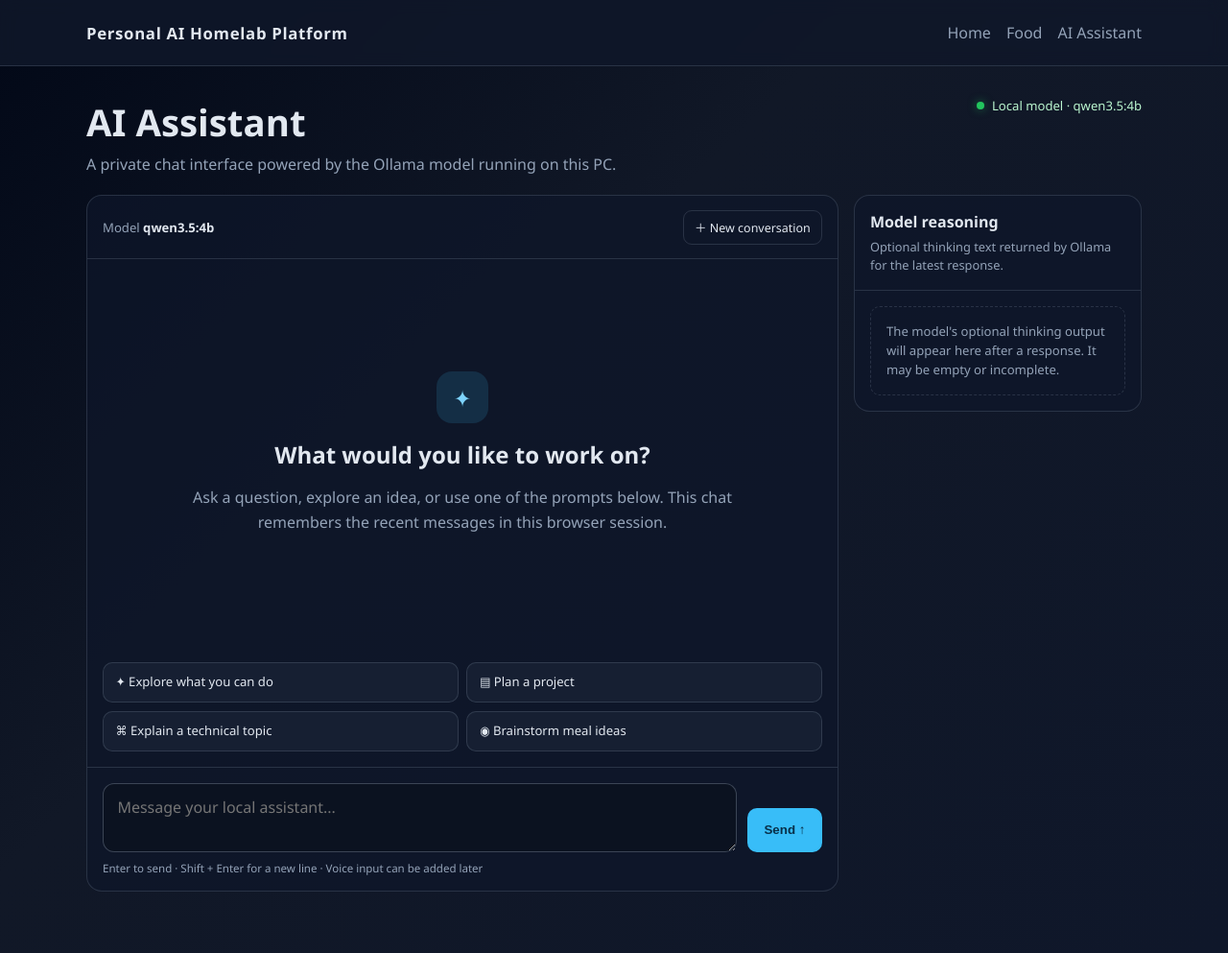
After one commit to IronRon/Personal-AI-Homelab-Platform, a Django app: page /assistant/ in a window 1280 px wide. The commit adds this page. Shown: the whole page at 96% size. Run offline with Django 5.2, Linux system fonts and the light colour scheme.

Commit message:
feat(assistant): Implement AI Assistant chat interface and backend integration

```diff
--- /dev/null
+++ b/backend/apps/assistant/urls.py
@@ -0,0 +1,9 @@
+from django.urls import path
+
+from . import views
+
+urlpatterns = [
+    path("", views.chat_page, name="assistant_chat"),
+    path("api/chat/", views.chat_api, name="assistant_chat_api"),
+    path("new/", views.new_conversation, name="assistant_new_conversation"),
+]
--- /dev/null
+++ b/backend/apps/assistant/views.py
@@ -0,0 +1,105 @@
+import json
+
+from django.conf import settings
+from django.http import JsonResponse
+from django.shortcuts import render
+from django.views.decorators.http import require_POST
+
+from .services.ollama import (
+    OllamaConnectionError,
+    OllamaHTTPError,
+    OllamaResponseError,
+    OllamaService,
+    OllamaTimeoutError,
+)
+
+SESSION_MESSAGES_KEY = "assistant_chat_messages"
+MAX_MESSAGE_LENGTH = 8000
+MAX_HISTORY_MESSAGES = 40
+
+
+def chat_page(request):
+    """Render the chat interface and current session conversation."""
+    return render(
+        request,
+        "assistant/chat.html",
+        {
+            "chat_messages": request.session.get(SESSION_MESSAGES_KEY, []),
+            "ollama_model": settings.OLLAMA_MODEL,
+        },
+    )
+
+
+@require_POST
+def chat_api(request):
+    """Send a message to Ollama and retain the conversation in the session."""
+    try:
+        payload = json.loads(request.body.decode("utf-8"))
+    except (json.JSONDecodeError, UnicodeDecodeError):
+        return JsonResponse({"error": "The request was not valid JSON."}, status=400)
+
+    if not isinstance(payload, dict):
+        return JsonResponse({"error": "The request must be a JSON object."}, status=400)
+
+    message = payload.get("message")
+    if not isinstance(message, str) or not message.strip():
+        return JsonResponse({"error": "Please enter a message."}, status=400)
+
+    message = message.strip()
+    if len(message) > MAX_MESSAGE_LENGTH:
+        return JsonResponse(
+            {"error": f"Messages must be {MAX_MESSAGE_LENGTH} characters or fewer."},
+            status=400,
+        )
+
+    stored_messages = request.session.get(SESSION_MESSAGES_KEY, [])
+    history = [
+        {"role": item["role"], "content": item["content"]}
+        for item in stored_messages
+        if item.get("role") in ("user", "assistant")
+        and isinstance(item.get("content"), str)
+    ][-MAX_HISTORY_MESSAGES:]
+
+    try:
+        result = OllamaService().chat(message, history=history)
+    except OllamaConnectionError:
+        return JsonResponse(
+            {"error": "Could not connect to Ollama. Make sure Ollama is running on this PC."},
+            status=503,
+        )
+    except OllamaTimeoutError:
+        return JsonResponse(
+            {"error": "Ollama took too long to respond. Try again in a moment."},
+            status=504,
+        )
+    except (OllamaHTTPError, OllamaResponseError):
+        return JsonResponse(
+            {"error": "Ollama returned an unexpected response. Check that the model is available."},
+            status=502,
+        )
+    except ValueError as exc:
+        return JsonResponse({"error": str(exc)}, status=400)
+
+    stored_messages.extend([
+        {"role": "user", "content": message},
+        {
+            "role": "assistant",
+            "content": result.content,
+            "thinking": result.thinking,
+        },
+    ])
+    request.session[SESSION_MESSAGES_KEY] = stored_messages[-MAX_HISTORY_MESSAGES:]
+    request.session.modified = True
+
+    return JsonResponse({
+        "answer": result.content,
+        "thinking": result.thinking,
+        "model": settings.OLLAMA_MODEL,
+    })
+
+
+@require_POST
+def new_conversation(request):
+    """Clear the assistant conversation in the current browser session."""
+    request.session.pop(SESSION_MESSAGES_KEY, None)
+    return JsonResponse({"ok": True})
--- a/backend/apps/core/views.py
+++ b/backend/apps/core/views.py
@@ -30,9 +30,9 @@ def home(request):
         },
         {
             'name': 'AI Assistant',
-            'description': 'A local, tool-aware assistant for daily workflows.',
-            'link': '#',
-            'coming_soon': True,
+            'description': 'Chat with your local Ollama model.',
+            'link': reverse('assistant_chat'),
+            'coming_soon': False,
         },
     ]
     return render(request, 'core/home.html', {'modules': modules})
--- a/backend/config/urls.py
+++ b/backend/config/urls.py
@@ -4,5 +4,6 @@ from django.urls import include, path
 urlpatterns = [
     path('', include('apps.core.urls')),
     path('food/', include('apps.food.urls')),
+    path('assistant/', include('apps.assistant.urls')),
     path('admin/', admin.site.urls),
 ]
--- /dev/null
+++ b/backend/templates/assistant/chat.html
@@ -0,0 +1,291 @@
+{% extends 'base.html' %}
+
+{% block title %}AI Assistant | Personal AI Homelab Platform{% endblock %}
+
+{% block content %}
+<style>
+  .assistant-page { max-width: 1240px; margin: 0 auto; }
+  .assistant-heading { display:flex; justify-content:space-between; align-items:flex-start; gap:1rem; margin-bottom:1.25rem; }
+  .assistant-heading h1 { margin:0 0 .4rem; font-size:clamp(1.7rem,4vw,2.4rem); }
+  .assistant-heading p { margin:0; color:var(--muted); line-height:1.5; }
+  .assistant-status { display:inline-flex; align-items:center; gap:.5rem; color:#bbf7d0; font-size:.82rem; white-space:nowrap; }
+  .status-dot { width:8px; height:8px; border-radius:50%; background:#22c55e; box-shadow:0 0 10px #22c55e88; }
+  .assistant-layout { display:grid; grid-template-columns:minmax(0,1fr) 300px; gap:1rem; align-items:start; }
+  .chat-panel,.reasoning-panel { border:1px solid var(--border); border-radius:16px; background:rgba(15,23,42,.72); overflow:hidden; }
+  .chat-toolbar { display:flex; justify-content:space-between; align-items:center; gap:1rem; padding:.9rem 1rem; border-bottom:1px solid var(--border); }
+  .model-label { color:var(--muted); font-size:.82rem; }
+  .model-label strong { color:var(--text); }
+  .chat-log { min-height:420px; max-height:62vh; overflow-y:auto; padding:1.2rem; display:flex; flex-direction:column; gap:1rem; }
+  .welcome { margin:auto; max-width:620px; text-align:center; padding:2rem 1rem; }
+  .welcome-mark { display:grid; place-items:center; width:54px; height:54px; border-radius:16px; margin:0 auto 1rem; background:rgba(56,189,248,.14); color:#7dd3fc; font-size:1.5rem; }
+  .welcome h2 { margin:.2rem 0 .6rem; }
+  .welcome p { color:var(--muted); line-height:1.6; }
+  .chat-message { display:flex; gap:.7rem; max-width:92%; align-items:flex-start; }
+  .chat-message.user { align-self:flex-end; flex-direction:row-reverse; }
+  .avatar { flex:0 0 32px; width:32px; height:32px; display:grid; place-items:center; border-radius:10px; background:#1e293b; color:#bae6fd; font-size:.78rem; font-weight:700; }
+  .chat-message.user .avatar { background:#075985; color:#e0f2fe; }
+  .message-body { min-width:0; }
+  .message-role { color:var(--muted); font-size:.72rem; margin:0 0 .3rem .1rem; }
+  .message-content { white-space:pre-wrap; overflow-wrap:anywhere; line-height:1.6; border:1px solid var(--border); border-radius:4px 14px 14px 14px; padding:.8rem 1rem; background:rgba(30,41,59,.8); }
+  .chat-message.user .message-content { background:rgba(3,105,161,.24); border-color:rgba(56,189,248,.25); border-radius:14px 4px 14px 14px; }
+  .message-thinking { margin-top:.55rem; }
+  .message-thinking summary { color:#7dd3fc; cursor:pointer; font-size:.78rem; }
+  .message-thinking pre { white-space:pre-wrap; overflow-wrap:anywhere; color:#cbd5e1; font: .78rem/1.5 ui-monospace, SFMono-Regular, Consolas, monospace; background:rgba(2,6,23,.55); padding:.8rem; border-radius:10px; max-height:260px; overflow:auto; }
+  .quick-prompts { display:grid; grid-template-columns:repeat(2,minmax(0,1fr)); gap:.55rem; padding:0 1rem 1rem; }
+  .quick-prompt { text-align:left; padding:.7rem .8rem; border:1px solid var(--border); border-radius:10px; background:rgba(30,41,59,.55); color:var(--text); cursor:pointer; font:inherit; font-size:.82rem; line-height:1.35; }
+  .quick-prompt:hover { border-color:rgba(56,189,248,.6); background:rgba(56,189,248,.09); }
+  .composer { border-top:1px solid var(--border); padding:1rem; }
+  .composer form { display:flex; align-items:flex-end; gap:.7rem; }
+  .composer textarea { flex:1; min-height:48px; max-height:160px; resize:vertical; border:1px solid rgba(148,163,184,.35); border-radius:12px; padding:.8rem .9rem; color:var(--text); background:#0b1220; font:inherit; }
+  .composer textarea:focus { outline:2px solid rgba(56,189,248,.45); border-color:#38bdf8; }
+  .send-button { border:0; border-radius:10px; padding:.8rem 1.1rem; background:var(--accent); color:#082f49; font-weight:700; cursor:pointer; min-height:46px; }
+  .send-button:disabled,.quick-prompt:disabled { opacity:.5; cursor:not-allowed; }
+  .composer-note { color:var(--muted); font-size:.72rem; margin:.55rem 0 0; }
+  .error-banner { margin:0 1rem 1rem; padding:.75rem .9rem; border:1px solid rgba(248,113,113,.4); border-radius:10px; color:#fecaca; background:rgba(127,29,29,.2); }
+  .reasoning-panel { position:sticky; top:88px; }
+  .reasoning-header { padding:1rem; border-bottom:1px solid var(--border); }
+  .reasoning-header h2 { font-size:1rem; margin:0 0 .35rem; }
+  .reasoning-header p,.reasoning-content p { color:var(--muted); font-size:.8rem; line-height:1.5; margin:0; }
+  .reasoning-content { padding:1rem; }
+  .reasoning-content pre { white-space:pre-wrap; overflow-wrap:anywhere; max-height:55vh; overflow:auto; font:.76rem/1.5 ui-monospace,SFMono-Regular,Consolas,monospace; color:#cbd5e1; }
+  .reasoning-empty { padding:1rem; border:1px dashed var(--border); border-radius:10px; color:var(--muted); font-size:.82rem; line-height:1.5; }
+  .subtle-button { border:1px solid var(--border); background:transparent; color:var(--text); border-radius:9px; padding:.5rem .7rem; cursor:pointer; font:inherit; font-size:.78rem; }
+  .subtle-button:hover { border-color:var(--accent); }
+  .typing { color:var(--muted); font-size:.82rem; padding:.3rem .2rem; }
+  @media(max-width:850px) { .assistant-layout { grid-template-columns:1fr; } .reasoning-panel { position:static; } .reasoning-content pre { max-height:260px; } }
+  @media(max-width:560px) { .assistant-heading { flex-direction:column; } .assistant-status { white-space:normal; } .chat-log { min-height:340px; padding:.9rem; } .quick-prompts { grid-template-columns:1fr; } .chat-message { max-width:100%; } .composer form { align-items:stretch; flex-direction:column; } .send-button { width:100%; } }
+</style>
+
+<section class="assistant-page">
+  <div class="assistant-heading">
+    <div>
+      <h1>AI Assistant</h1>
+      <p>A private chat interface powered by the Ollama model running on this PC.</p>
+    </div>
+    <div class="assistant-status"><span class="status-dot"></span> Local model · {{ ollama_model }}</div>
+  </div>
+
+  <div class="assistant-layout">
+    <section class="chat-panel" aria-label="Chat with local AI">
+      <div class="chat-toolbar">
+        <div class="model-label">Model <strong>{{ ollama_model }}</strong></div>
+        <button class="subtle-button" type="button" id="new-chat-button">＋ New conversation</button>
+      </div>
+
+      <div class="chat-log" id="chat-log" aria-live="polite">
+        <div class="welcome" id="welcome">
+          <div class="welcome-mark">✦</div>
+          <h2>What would you like to work on?</h2>
+          <p>Ask a question, explore an idea, or use one of the prompts below. This chat remembers the recent messages in this browser session.</p>
+        </div>
+      </div>
+
+      <div class="quick-prompts" id="quick-prompts">
+        <button class="quick-prompt" type="button" data-prompt="What can you help me with on this personal AI homelab platform?">✦ Explore what you can do</button>
+        <button class="quick-prompt" type="button" data-prompt="Help me break a large software project into manageable steps.">▤ Plan a project</button>
+        <button class="quick-prompt" type="button" data-prompt="Explain a technical concept clearly, using a simple example.">⌘ Explain a technical topic</button>
+        <button class="quick-prompt" type="button" data-prompt="Help me brainstorm a few practical, high-protein meal ideas. Do not assume you can access my personal food log.">◉ Brainstorm meal ideas</button>
+      </div>
+
+      <div id="error-banner" class="error-banner" role="alert" hidden></div>
+
+      <div class="composer">
+        <form id="chat-form">
+          {% csrf_token %}
+          <textarea id="chat-input" name="message" placeholder="Message your local assistant..." rows="2" maxlength="8000" required></textarea>
+          <button class="send-button" id="send-button" type="submit">Send ↑</button>
+        </form>
+        <p class="composer-note">Enter to send · Shift + Enter for a new line · Voice input can be added later</p>
+      </div>
+    </section>
+
+    <aside class="reasoning-panel" aria-label="Model reasoning panel">
+      <div class="reasoning-header">
+        <h2>Model reasoning</h2>
+        <p>Optional thinking text returned by Ollama for the latest response.</p>
+      </div>
+      <div class="reasoning-content" id="reasoning-content">
+        <div class="reasoning-empty">The model's optional thinking output will appear here after a response. It may be empty or incomplete.</div>
+      </div>
+    </aside>
+  </div>
+</section>
+
+{{ chat_messages|json_script:"initial-chat-messages" }}
+
+<script>
+(() => {
+  const chatLog = document.getElementById("chat-log");
+  const input = document.getElementById("chat-input");
+  const form = document.getElementById("chat-form");
+  const sendButton = document.getElementById("send-button");
+  const newChatButton = document.getElementById("new-chat-button");
+  const quickPrompts = document.getElementById("quick-prompts");
+  const errorBanner = document.getElementById("error-banner");
+  const reasoningContent = document.getElementById("reasoning-content");
+  const csrfToken = document.querySelector("[name=csrfmiddlewaretoken]").value;
+  let isSending = false;
+
+  function makeMessage(role, content, thinking = "") {
+    const row = document.createElement("article");
+    row.className = `chat-message ${role}`;
+
+    const avatar = document.createElement("div");
+    avatar.className = "avatar";
+    avatar.textContent = role === "user" ? "You" : "AI";
+
+    const body = document.createElement("div");
+    body.className = "message-body";
+
+    const label = document.createElement("div");
+    label.className = "message-role";
+    label.textContent = role === "user" ? "You" : "Assistant";
+
+    const text = document.createElement("div");
+    text.className = "message-content";
+    text.textContent = content;
+
+    body.append(label, text);
+
+    if (role === "assistant" && thinking) {
+      const details = document.createElement("details");
+      details.className = "message-thinking";
+      const summary = document.createElement("summary");
+      summary.textContent = "View thinking text";
+      const pre = document.createElement("pre");
+      pre.textContent = thinking;
+      details.append(summary, pre);
+      body.append(details);
+    }
+
+    row.append(avatar, body);
+    return row;
+  }
+
+  function showWelcomeIfEmpty() {
+    if (!chatLog.querySelector(".chat-message") && !document.getElementById("welcome")) {
+      const welcome = document.createElement("div");
+      welcome.className = "welcome";
+      welcome.id = "welcome";
+      welcome.innerHTML = '<div class="welcome-mark">✦</div><h2>What would you like to work on?</h2><p>Ask a question, explore an idea, or use one of the prompts below. This chat remembers the recent messages in this browser session.</p>';
+      chatLog.append(welcome);
+    }
+  }
+
+  function renderMessage(message) {
+    const welcome = document.getElementById("welcome");
+    if (welcome) welcome.remove();
+    chatLog.append(makeMessage(message.role, message.content, message.thinking || ""));
+    chatLog.scrollTop = chatLog.scrollHeight;
+  }
+
+  function showReasoning(thinking) {
+    reasoningContent.replaceChildren();
+    if (!thinking) {
+      const empty = document.createElement("div");
+      empty.className = "reasoning-empty";
+      empty.textContent = "No thinking text was returned for this response.";
+      reasoningContent.append(empty);
+      return;
+    }
+    const pre = document.createElement("pre");
+    pre.textContent = thinking;
+    reasoningContent.append(pre);
+  }
+
+  async function sendMessage(message) {
+    if (isSending || !message.trim()) return;
+    isSending = true;
+    errorBanner.hidden = true;
+    sendButton.disabled = true;
+    newChatButton.disabled = true;
+    quickPrompts.querySelectorAll("button").forEach(button => button.disabled = true);
+    const welcome = document.getElementById("welcome");
+    if (welcome) welcome.remove();
+    renderMessage({role: "user", content: message});
+    const typing = document.createElement("div");
+    typing.className = "typing";
+    typing.textContent = "The local model is thinking…";
+    chatLog.append(typing);
+    chatLog.scrollTop = chatLog.scrollHeight;
+
+    try {
+      const response = await fetch("{% url 'assistant_chat_api' %}", {
+        method: "POST",
+        headers: {
+          "Content-Type": "application/json",
+          "X-CSRFToken": csrfToken
+        },
+        credentials: "same-origin",
+        body: JSON.stringify({message})
+      });
+      const data = await response.json();
+      typing.remove();
+      if (!response.ok) throw new Error(data.error || "The request failed.");
+      renderMessage({role: "assistant", content: data.answer, thinking: data.thinking});
+      showReasoning(data.thinking);
+      input.value = "";
+    } catch (error) {
+      typing.remove();
+      errorBanner.textContent = error.message || "Something went wrong.";
+      errorBanner.hidden = false;
+    } finally {
+      isSending = false;
+      sendButton.disabled = false;
+      newChatButton.disabled = false;
+      quickPrompts.querySelectorAll("button").forEach(button => button.disabled = false);
+      input.focus();
+      showWelcomeIfEmpty();
+    }
+  }
+
+  form.addEventListener("submit", event => {
+    event.preventDefault();
+    sendMessage(input.value);
+  });
+
+  input.addEventListener("keydown", event => {
+    if (event.key === "Enter" && !event.shiftKey) {
+      event.preventDefault();
+      form.requestSubmit();
+    }
+  });
+
+  quickPrompts.addEventListener("click", event => {
+    const button = event.target.closest("[data-prompt]");
+    if (button) sendMessage(button.dataset.prompt);
+  });
+
+  newChatButton.addEventListener("click", async () => {
+    if (isSending) return;
+    try {
+      const response = await fetch("{% url 'assistant_new_conversation' %}", {
+        method: "POST",
+        headers: {"X-CSRFToken": csrfToken},
+        credentials: "same-origin"
+      });
+      if (!response.ok) throw new Error("Could not start a new conversation.");
+      chatLog.replaceChildren();
+      showWelcomeIfEmpty();
+      showReasoning("");
+      errorBanner.hidden = true;
+      input.value = "";
+      input.focus();
+    } catch (error) {
+      errorBanner.textContent = error.message;
+      errorBanner.hidden = false;
+    }
+  });
+
+  try {
+    const initial = JSON.parse(document.getElementById("initial-chat-messages").textContent);
+    initial.forEach(renderMessage);
+    const latestAssistant = [...initial].reverse().find(item => item.role === "assistant");
+    if (latestAssistant) showReasoning(latestAssistant.thinking || "");
+    showWelcomeIfEmpty();
+  } catch (_) {
+    showWelcomeIfEmpty();
+  }
+})();
+</script>
+{% endblock %}
--- a/backend/templates/base.html
+++ b/backend/templates/base.html
@@ -354,6 +354,7 @@
         <nav class="nav-links" aria-label="Main navigation">
           <a href="/">Home</a>
           <a href="{% url 'food_today' %}">Food</a>
+          <a href="{% url 'assistant_chat' %}">AI Assistant</a>
         </nav>
       </div>
     </header>
```
Also changed, not shown: backend/ASSISTANT-UI-INSTALL.txt (added, +29 -0 lines), backend/apps/assistant/services/ollama.py (+20 -8 lines), backend/apps/assistant/test_views.py (added, +85 -0 lines), backend/apps/assistant/tests.py (+30 -1 lines).
